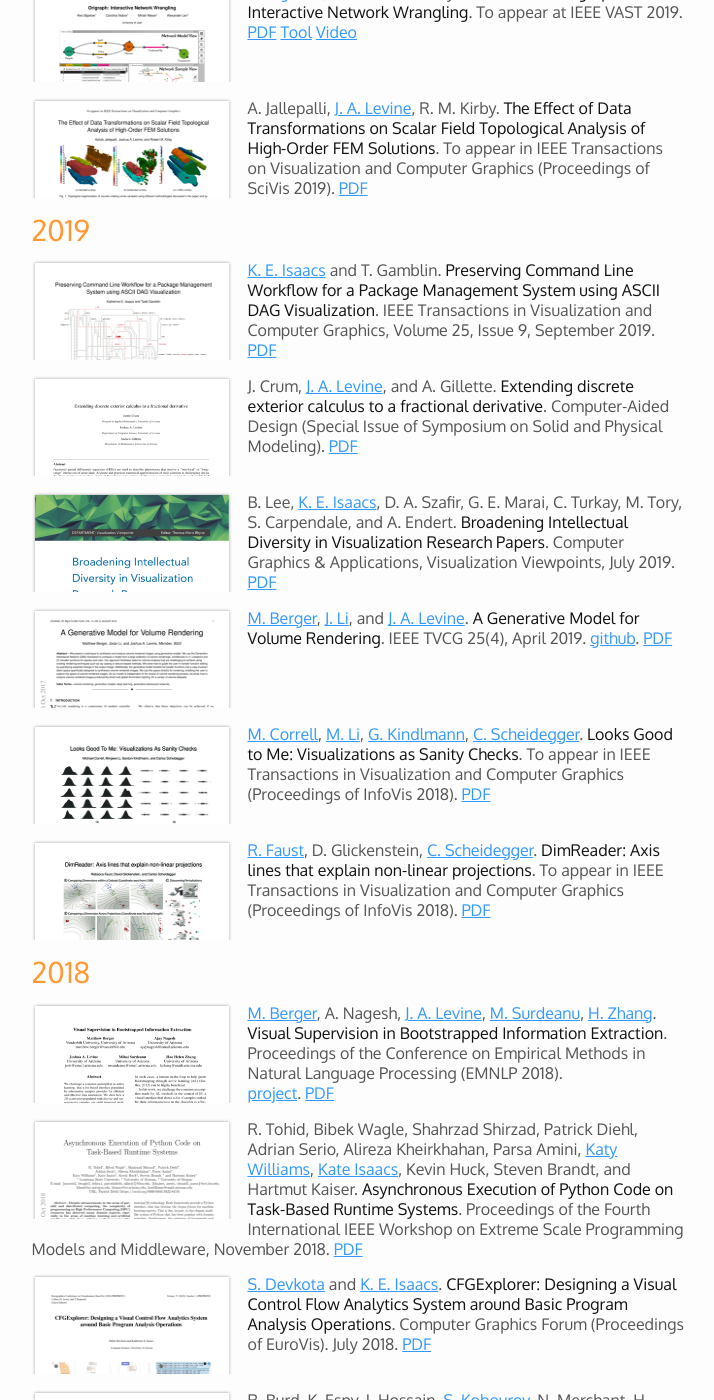
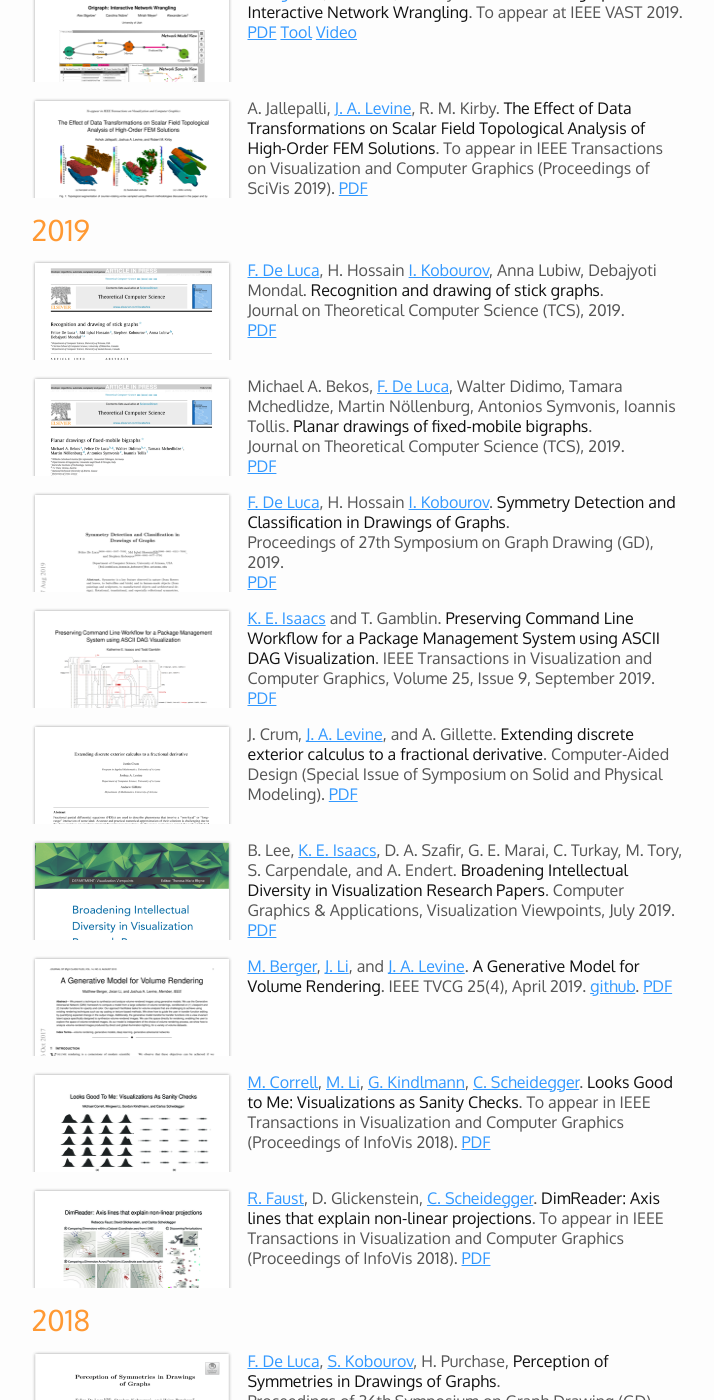
Before and after one commit to hdc-arizona/hdc-arizona.github.io, a Jekyll site: the page built from publications.md, in a window 1280 px wide and 1400 px high, scrolled down 263 px. Shown: the whole window, without its empty margins (136-850 px from the left). Built offline with Jekyll 4.4.1, drawn with Linux system fonts in a browser that asks for light colours; some of the changed text lies outside the part shown.

Commit message:
felice Publications

```diff
--- a/publications.md
+++ b/publications.md
@@ -30,6 +30,44 @@ To appear in IEEE Transactions on Visualization and Computer Graphics (Proceedin
 <div class="pubdiv"></div>
 
 ## 2019
+
+[<img class="pubthumb" src="papers/thumbs/tcs_2019_short_recognition.png">](papers/tcs_2019_short_recognition.pdf)
+[F. De Luca](https://github.com/felicedeluca),
+H. Hossain
+[I. Kobourov](http://www.cs.arizona.edu/~kobourov),
+Anna Lubiw,
+Debajyoti Mondal.
+**Recognition and drawing of stick graphs**.
+Journal on Theoretical Computer Science (TCS), 2019.
+[PDF](papers/tcs_2019_short_recognition.pdf)
+
+<div class="pubdiv"></div>
+
+[<img class="pubthumb" src="papers/thumbs/tcs_2019_fm_graphs.png">](papers/tcs_2019_fm_graphs.pdf)
+Michael A. Bekos,
+[F. De Luca](https://github.com/felicedeluca),
+Walter Didimo,
+Tamara Mchedlidze,
+Martin Nöllenburg,
+Antonios Symvonis,
+Ioannis Tollis.
+**Planar drawings of fixed-mobile bigraphs**.
+Journal on Theoretical Computer Science (TCS), 2019.
+[PDF](papers/tcs_2019_fm_graphs.pdf)
+
+<div class="pubdiv"></div>
+
+
+[<img class="pubthumb" src="papers/thumbs/gd_2019_sym_det.png">](papers/gd_2019_sym_det.pdf)
+[F. De Luca](https://github.com/felicedeluca),
+H. Hossain
+[I. Kobourov](http://www.cs.arizona.edu/~kobourov).
+**Symmetry Detection and Classification in Drawings of Graphs**.
+Proceedings of 27th Symposium on Graph Drawing (GD), 2019.
+[PDF](papers/gd_2019_sym_det.pdf)
+
+<div class="pubdiv"></div>
+
 
 [<img class="pubthumb" src="papers/thumbs/tvcg_2018_graphterm_preprint.png">](papers/tvcg_2018_graphterm_preprint.pdf)
 [K. E. Isaacs](https://hdc.cs.arizona.edu/people/kisaacs/) and T. Gamblin. **Preserving Command Line Workflow for a Package Management System using ASCII DAG Visualization**. IEEE Transactions in Visualization and Computer Graphics, Volume 25, Issue 9, September 2019.
@@ -78,6 +116,16 @@ IEEE TVCG 25(4), April 2019.
 
 
 ## 2018
+
+[<img class="pubthumb" src="papers/thumbs/gd_2018_symmetry_perception.png">](papers/gd_2018_symmetry_perception.pdf)
+[F. De Luca](https://github.com/felicedeluca),
+[S. Kobourov](http://www.cs.arizona.edu/~kobourov),
+H. Purchase,
+**Perception of Symmetries in Drawings of Graphs**.
+Proceedings of 26th Symposium on Graph Drawing (GD), 2018.
+[PDF](papers/gd_2018_symmetry_perception.pdf)
+
+<div class="pubdiv"></div>
 
 [<img class="pubthumb" src="papers/thumbs/emnlp_2018_visualbootstrap.png">](papers/emnlp_2018_visualbootstrap.pdf)
 [M. Berger](https://matthewberger.github.io/),
```
Also changed, not shown: papers/thumbs/gd_2018_symmetry_perception.png (added), papers/thumbs/gd_2019_sym_det.png (added), papers/thumbs/tcs_2019_fm_graphs.png (added), papers/thumbs/tcs_2019_short_recognition.png (added), 5 other files.
